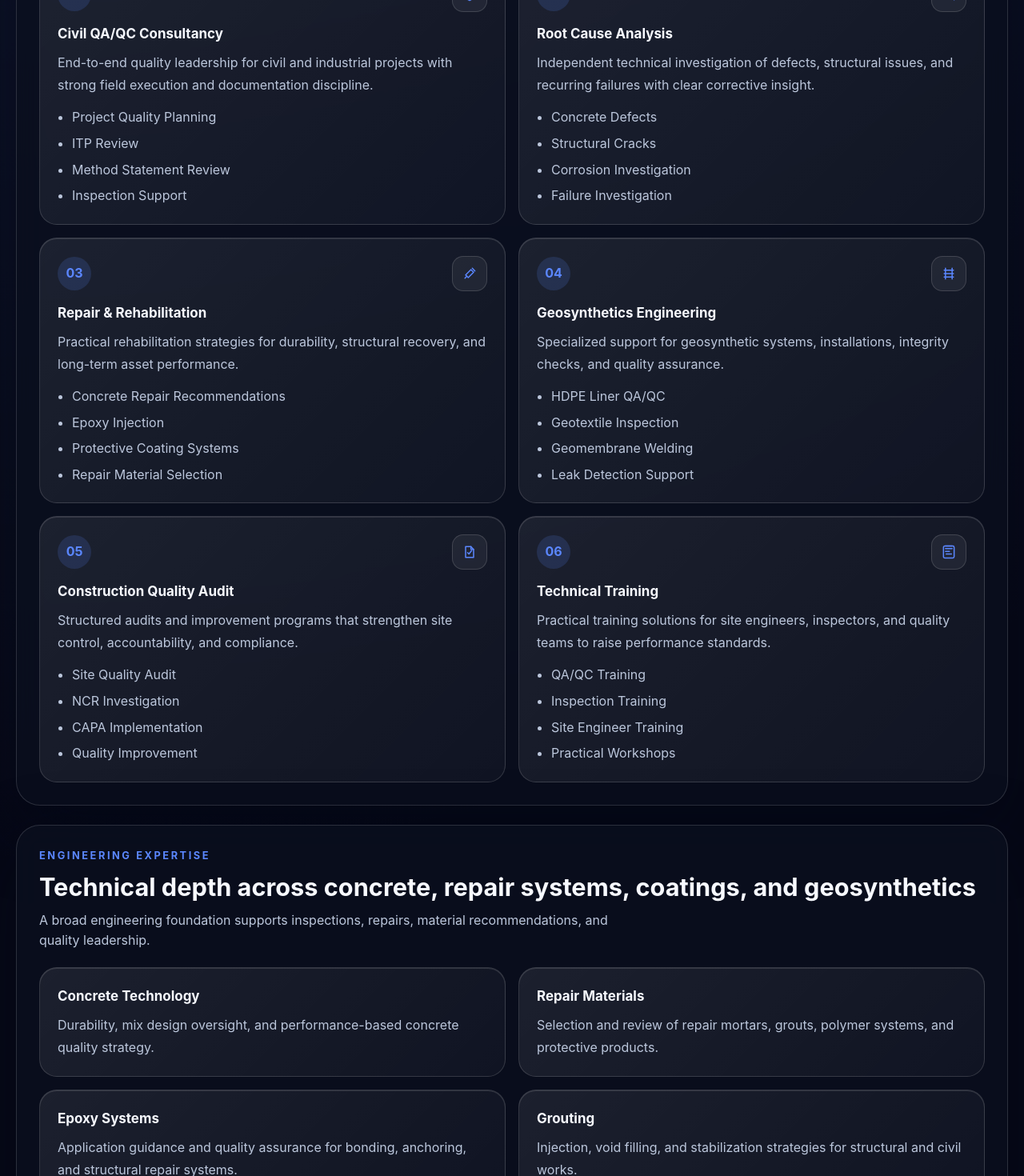
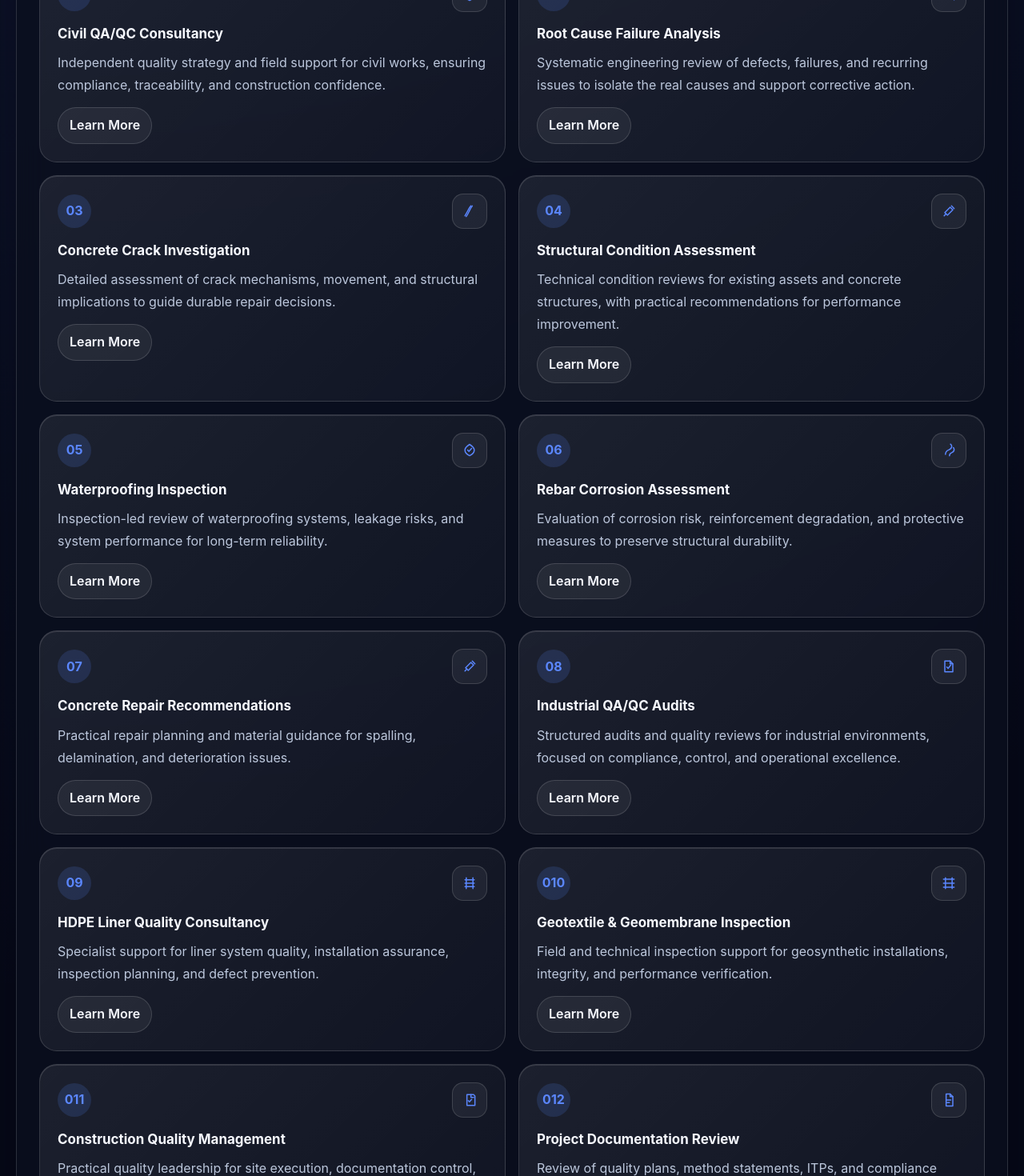
Before and after one commit to fozulrahuman3-rgb/fozul-engineering, a React (Vite) app: page / in a window 1280 px wide. Shown: the part 1760-3230 px from the top of the page at 80% size. Built offline with nearby package versions, Linux system fonts and the light colour scheme.

Commit message:
Added Engineering Consultancy Services

```diff
--- a/src/App.jsx
+++ b/src/App.jsx
@@ -35,39 +35,63 @@ const aboutHighlights = [
 const consultancyServices = [
   {
     title: 'Civil QA/QC Consultancy',
-    description: 'End-to-end quality leadership for civil and industrial projects with strong field execution and documentation discipline.',
-    highlights: ['Project Quality Planning', 'ITP Review', 'Method Statement Review', 'Inspection Support'],
+    description: 'Independent quality strategy and field support for civil works, ensuring compliance, traceability, and construction confidence.',
     icon: 'quality',
   },
   {
-    title: 'Root Cause Analysis',
-    description: 'Independent technical investigation of defects, structural issues, and recurring failures with clear corrective insight.',
-    highlights: ['Concrete Defects', 'Structural Cracks', 'Corrosion Investigation', 'Failure Investigation'],
+    title: 'Root Cause Failure Analysis',
+    description: 'Systematic engineering review of defects, failures, and recurring issues to isolate the real causes and support corrective action.',
     icon: 'analysis',
   },
   {
-    title: 'Repair & Rehabilitation',
-    description: 'Practical rehabilitation strategies for durability, structural recovery, and long-term asset performance.',
-    highlights: ['Concrete Repair Recommendations', 'Epoxy Injection', 'Protective Coating Systems', 'Repair Material Selection'],
+    title: 'Concrete Crack Investigation',
+    description: 'Detailed assessment of crack mechanisms, movement, and structural implications to guide durable repair decisions.',
+    icon: 'crack',
+  },
+  {
+    title: 'Structural Condition Assessment',
+    description: 'Technical condition reviews for existing assets and concrete structures, with practical recommendations for performance improvement.',
     icon: 'repair',
   },
   {
-    title: 'Geosynthetics Engineering',
-    description: 'Specialized support for geosynthetic systems, installations, integrity checks, and quality assurance.',
-    highlights: ['HDPE Liner QA/QC', 'Geotextile Inspection', 'Geomembrane Welding', 'Leak Detection Support'],
+    title: 'Waterproofing Inspection',
+    description: 'Inspection-led review of waterproofing systems, leakage risks, and system performance for long-term reliability.',
+    icon: 'waterproof',
+  },
+  {
+    title: 'Rebar Corrosion Assessment',
+    description: 'Evaluation of corrosion risk, reinforcement degradation, and protective measures to preserve structural durability.',
+    icon: 'corrosion',
+  },
+  {
+    title: 'Concrete Repair Recommendations',
+    description: 'Practical repair planning and material guidance for spalling, delamination, and deterioration issues.',
+    icon: 'repair',
+  },
+  {
+    title: 'Industrial QA/QC Audits',
+    description: 'Structured audits and quality reviews for industrial environments, focused on compliance, control, and operational excellence.',
+    icon: 'inspection',
+  },
+  {
+    title: 'HDPE Liner Quality Consultancy',
+    description: 'Specialist support for liner system quality, installation assurance, inspection planning, and defect prevention.',
     icon: 'liner',
   },
   {
-    title: 'Construction Quality Audit',
-    description: 'Structured audits and improvement programs that strengthen site control, accountability, and compliance.',
-    highlights: ['Site Quality Audit', 'NCR Investigation', 'CAPA Implementation', 'Quality Improvement'],
-    icon: 'inspection',
+    title: 'Geotextile & Geomembrane Inspection',
+    description: 'Field and technical inspection support for geosynthetic installations, integrity, and performance verification.',
+    icon: 'geotextile',
   },
   {
-    title: 'Technical Training',
-    description: 'Practical training solutions for site engineers, inspectors, and quality teams to raise performance standards.',
-    highlights: ['QA/QC Training', 'Inspection Training', 'Site Engineer Training', 'Practical Workshops'],
-    icon: 'plan',
+    title: 'Construction Quality Management',
+    description: 'Practical quality leadership for site execution, documentation control, and project delivery oversight.',
+    icon: 'qa',
+  },
+  {
+    title: 'Project Documentation Review',
+    description: 'Review of quality plans, method statements, ITPs, and compliance documentation for project readiness.',
+    icon: 'document',
   },
 ]
 
@@ -586,11 +610,7 @@ function App() {
                 </div>
                 <h3>{item.title}</h3>
                 <p>{item.description}</p>
-                <ul className="service-highlights">
-                  {item.highlights.map((highlight) => (
-                    <li key={highlight}>{highlight}</li>
-                  ))}
-                </ul>
+                <button type="button" className="knowledge-link service-link">Learn More</button>
               </motion.article>
             ))}
           </div>
```
